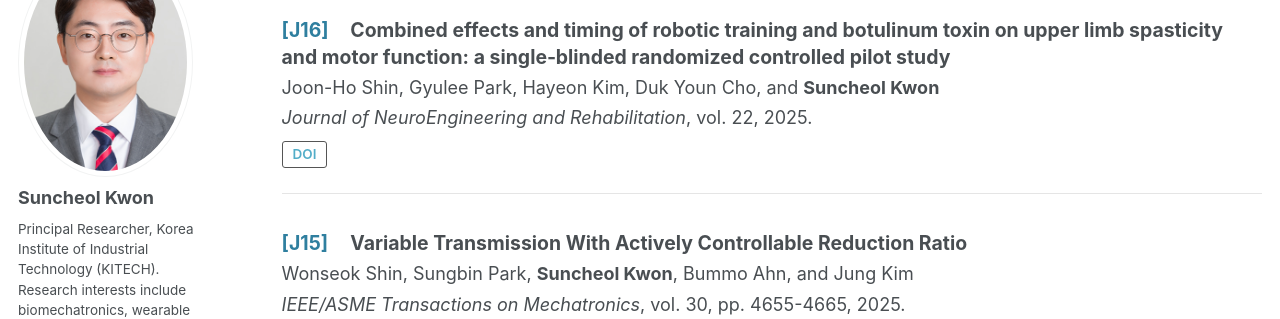
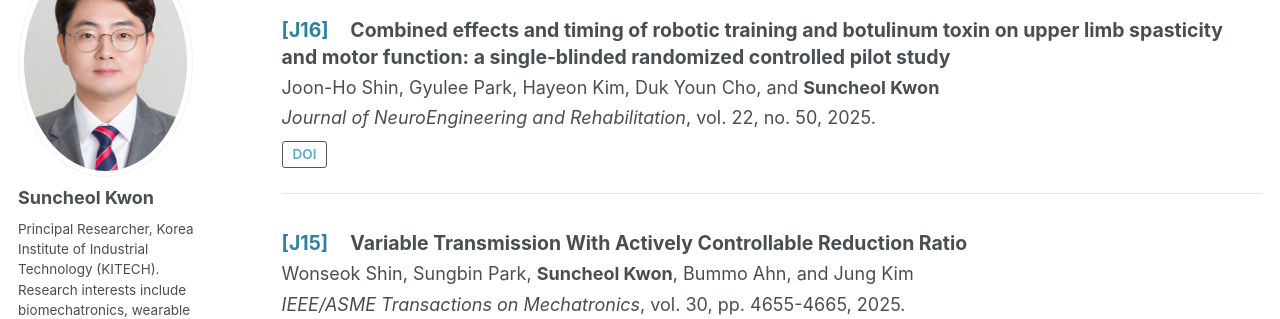
Before and after one commit to suncheolkwon/suncheolkwon.github.io, a Jekyll site: the page built from _pages/publications.html, in a window 1280 px wide and 900 px high, scrolled down 681 px. Shown: the part 153-472 px from the top of the window. Built offline with Jekyll 4.4.1, drawn with Linux system fonts in a browser that asks for light colours; some web fonts are replaced; a script bundle is joined from its source files by our own code; library files that are not in the unit come from our copies.

Commit message:
Update publication-clean.html

```diff
--- a/_includes/publication-clean.html
+++ b/_includes/publication-clean.html
@@ -19,11 +19,11 @@
     </div>
   {% endif %}
 
-  {% if pub.venue %}
-    <div style="line-height: 1.45; margin-bottom: 0.45em;">
-      <em>{{ pub.venue }}</em>{% if pub.volume %}, vol. {{ pub.volume }}{% endif %}{% if pub.number %}, no. {{ pub.number }}{% endif %}{% if pub.pages %}, pp. {{ pub.pages }}{% endif %}{% if pub.date %}, {{ pub.date | date: "%Y" }}{% endif %}.
-    </div>
-  {% endif %}
+{% if pub.venue %}
+  <div style="line-height: 1.45; margin-bottom: 0.45em;">
+    <em>{{ pub.venue }}</em>{% if pub.volume %}, vol. {{ pub.volume }}{% endif %}{% if pub.number %}, no. {{ pub.number }}{% elsif pub.article_number %}, no. {{ pub.article_number }}{% endif %}{% if pub.pages %}, pp. {{ pub.pages }}{% endif %}{% if pub.date %}, {{ pub.date | date: "%Y" }}{% endif %}.
+  </div>
+{% endif %}
 
   <div style="margin-top: 0.35em;">
     {% if pub.doi %}
```
